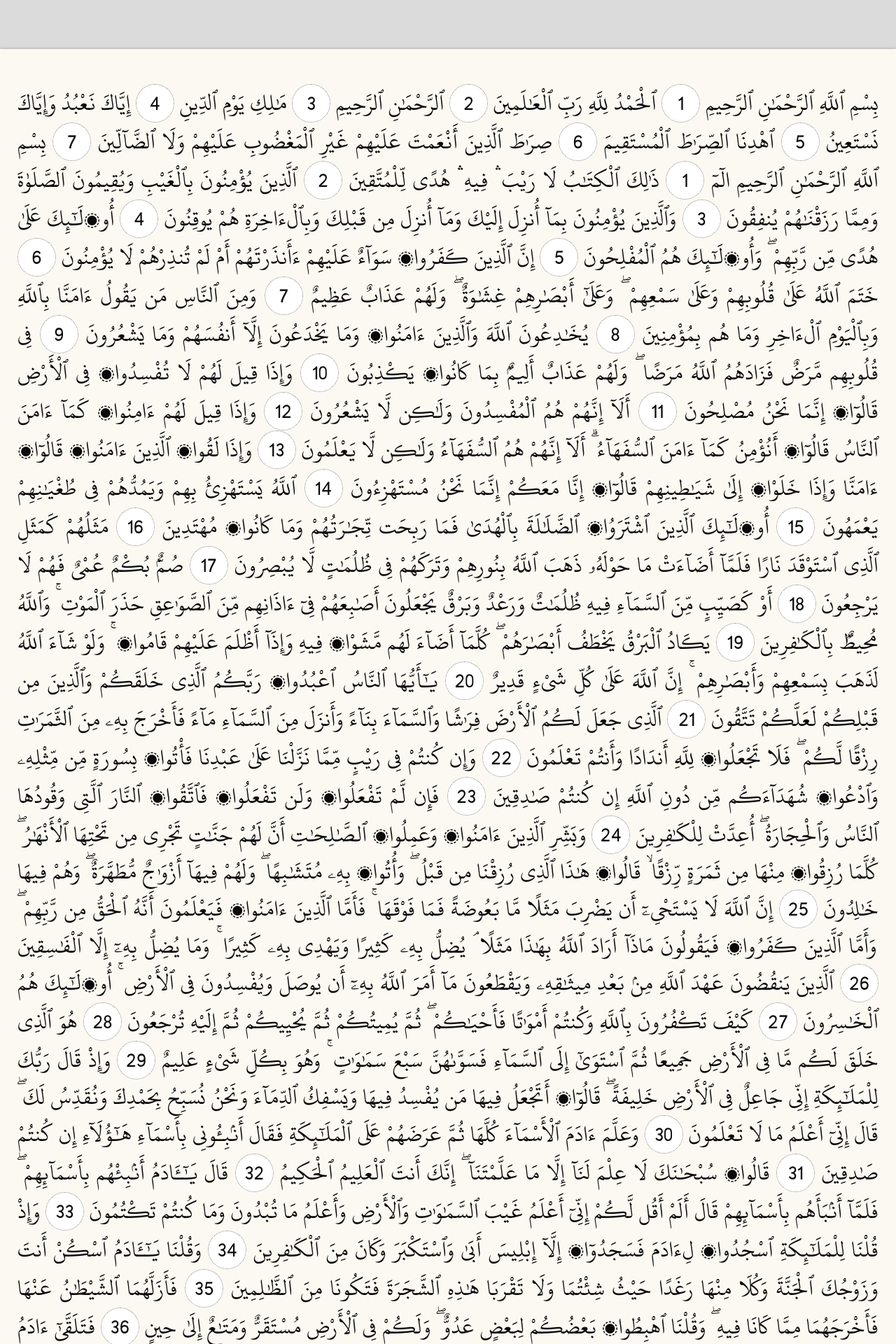
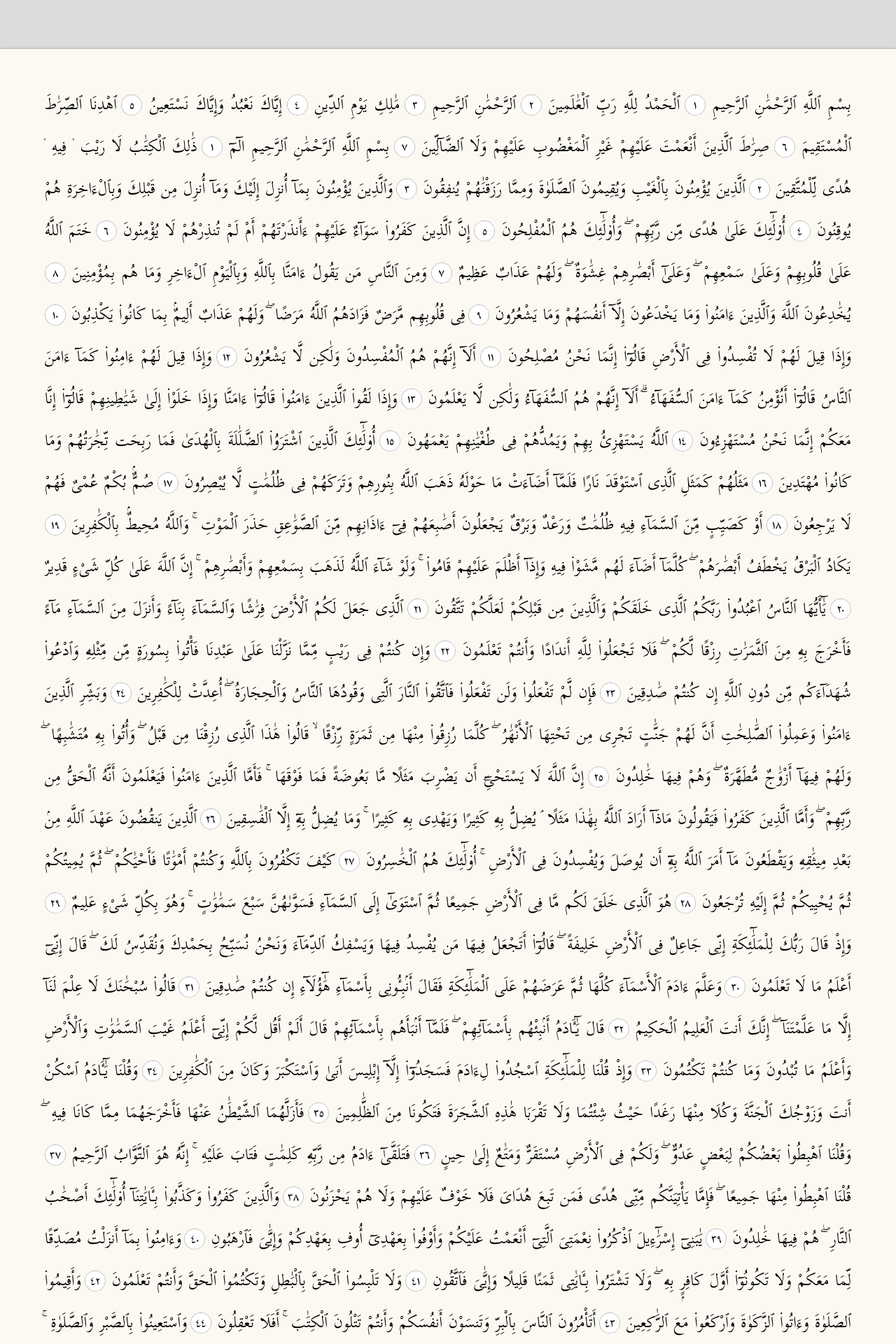
Before and after one commit to devnetsa/quran, a Jekyll site: the page built from index.html, in a window 1280 px wide. Shown: the top 1920 px of the page at 70% size. Built offline with Jekyll 4.4.1, drawn with Linux system fonts in a browser that asks for light colours.

Commit message:
change ayah number font, ayah font and font size.

```diff
--- a/css/style.sass
+++ b/css/style.sass
@@ -3,16 +3,28 @@
 
 @font-face
   font-family: "othmany"
-  src: url("fonts/uthmanic.woff") format("woff")
+  src:  url("fonts/uthmanic.otf") format("otf"), url("fonts/uthmanic.woff") format("woff")
+@font-face
+  font-family: "me quran"
+  font-stretch: normal
+  font-weight:  normal
+  src: url("fonts/me_quran-webfont.woff") format("woff")
+@font-face
+  font-family: "naskh"
+  src: url("fonts/scheherazade-webfont.woff") format("woff")
+
+@font-face
+  font-family: "fantezy"
+  src: url("fonts/BFantezy.woff") format("woff")
 
 $primary-width:  700px
 $primary-color:  #fcf9f2
 
 body
-  width:      100%
-  float:      right
-  direction:  rtl
-  text-align: right
+  width:            100%
+  float:            right
+  direction:        rtl
+  text-align:       right
   background-color: #353739
 
 .header
@@ -26,9 +38,7 @@ body
   margin:           0 auto
   width:            100%
   background-color: $primary-color
-  padding:          50px 25px
-  font-family:      "othmany"
-  font-size:        34px
+  padding:          50px 5%
   text-align:       justify
   box-shadow:       0px 1px 5px gray
 
@@ -36,15 +46,20 @@ body
   width:            100%
 
 .ayah
-  line-height:      50px
+  line-height:      60px
+  font-family:      "naskh"
+  font-size:        2em
+  color:            #000
 
 .ayah-no
-  width:            55px
-  height:           55px
+  width:            30px
+  height:           30px
   display:          inline-block
   border:           1px dotted  gray
   padding:          0
+  font-family:      "fantezy"
+  font-size:        1em
   text-align:       center
-  line-height:      53px
+  line-height:      34px
   border-radius:    100%
   background-color: #fff
```
Also changed, not shown: Gemfile.lock.
